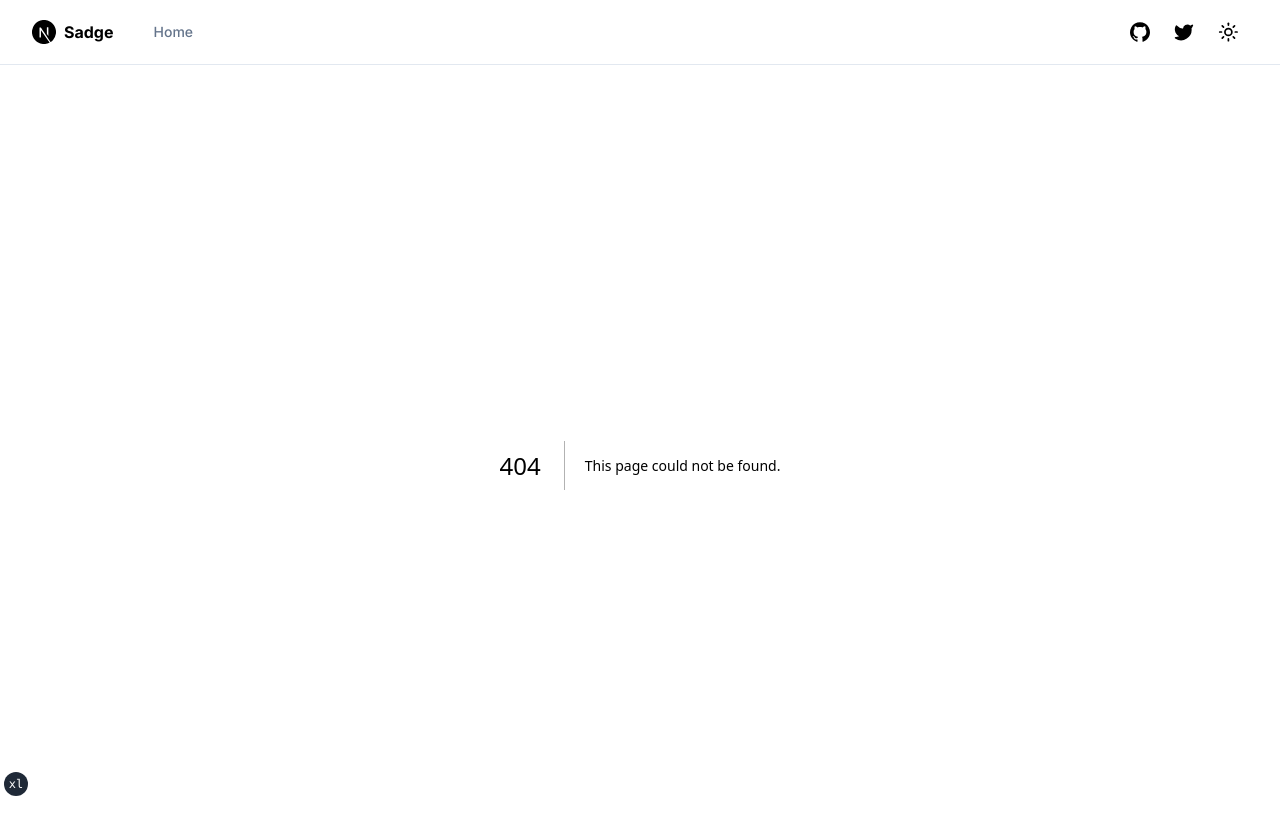
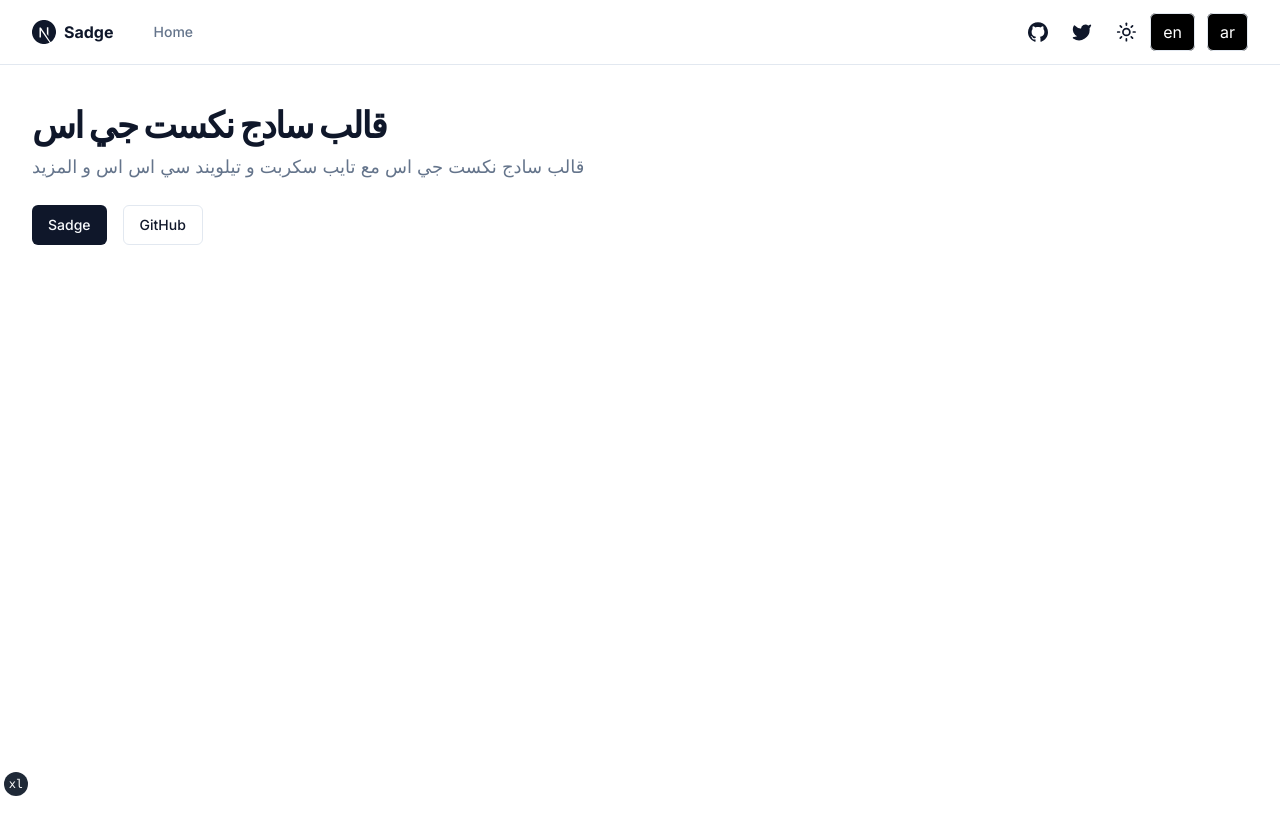
Before and after one commit to Vette1123/upstash-rag-chat, a Next.js app: page /ar in a window 1280 px wide. Before the commit this address had no page. Shown: the top 834 px of the page. After the commit the page ends 800 px from the top, so only its background shows below. Built offline with nearby package versions, Linux system fonts and the light colour scheme.

Commit message:
feat(i18n): support i18n localization

```diff
--- a/app/layout.tsx
+++ b/app/[lang]/layout.tsx
@@ -1,6 +1,7 @@
 import '@/styles/globals.css'
 
 import type { Metadata } from 'next'
+import { i18n, Locale } from '@/i18n.config'
 import { ThemeProvider } from '@/providers/theme-provider'
 
 import { siteConfig } from '@/config/site'
@@ -22,14 +23,19 @@
   },
 }
 
+export async function generateStaticParams() {
+  return i18n.locales.map((locale) => ({ lang: locale }))
+}
+
 interface RootLayoutProps {
   children: React.ReactNode
+  params: { lang: Locale }
 }
 
-export default function RootLayout({ children }: RootLayoutProps) {
+export default function RootLayout({ children, params }: RootLayoutProps) {
   return (
     <>
-      <html lang="en" suppressHydrationWarning>
+      <html lang={params.lang} suppressHydrationWarning>
         <head />
         <body
           className={cn(
--- a/app/page.tsx
+++ b/app/[lang]/page.tsx
@@ -1,17 +1,25 @@
 import Link from 'next/link'
+import { Locale } from '@/i18n.config'
 
 import { siteConfig } from '@/config/site'
+import { getDictionary } from '@/lib/localization'
+import { cn } from '@/lib/utils'
 import { buttonVariants } from '@/components/ui/button'
 
-export default function IndexPage() {
+interface IndexPageProps {
+  params: { lang: Locale }
+}
+
+export default async function IndexPage({ params }: IndexPageProps) {
+  const { page } = await getDictionary(params.lang)
   return (
     <section className="container grid items-center gap-6 pb-8 pt-6 md:py-10">
       <div className="flex max-w-[980px] flex-col items-start gap-2">
         <h1 className="text-3xl font-extrabold leading-tight tracking-tighter md:text-4xl">
-          Sadge Next.js Starter Template
+          {page.home.title}
         </h1>
         <p className="max-w-[700px] text-lg text-muted-foreground">
-          A Next.js starter template with TypeScript, Tailwind CSS, and more.
+          {page.home.description}
         </p>
       </div>
       <div className="flex gap-4">
@@ -19,7 +27,7 @@
           href={siteConfig.links.github}
           target="_blank"
           rel="noreferrer"
-          className={buttonVariants()}
+          className={cn(buttonVariants())}
         >
           Sadge
         </Link>
--- /dev/null
+++ b/components/locale-switcher.tsx
@@ -0,0 +1,53 @@
+'use client'
+
+import Link from 'next/link'
+import { usePathname } from 'next/navigation'
+import { i18n } from '@/i18n.config'
+
+export default function LocaleSwitcher() {
+  const pathName = usePathname()
+
+  const redirectedPathName = (locale: string) => {
+    if (!pathName) return '/'
+
+    const pathnameIsMissingLocale = i18n.locales.every(
+      (locale) =>
+        !pathName.startsWith(`/${locale}/`) && pathName !== `/${locale}`
+    )
+
+    if (pathnameIsMissingLocale) {
+      if (locale === i18n.defaultLocale) return pathName
+      return `/${locale}${pathName}`
+    } else {
+      if (locale === i18n.defaultLocale) {
+        const segments = pathName.split('/')
+        const isHome = segments.length === 2
+        if (isHome) return '/'
+
+        segments.splice(1, 1)
+        return segments.join('/')
+      }
+
+      const segments = pathName.split('/')
+      segments[1] = locale
+      return segments.join('/')
+    }
+  }
+
+  return (
+    <ul className="flex gap-x-3">
+      {i18n.locales.map((locale) => {
+        return (
+          <li key={locale}>
+            <Link
+              href={redirectedPathName(locale)}
+              className="rounded-md border bg-black px-3 py-2 text-white"
+            >
+              {locale}
+            </Link>
+          </li>
+        )
+      })}
+    </ul>
+  )
+}
--- a/components/site-header.tsx
+++ b/components/site-header.tsx
@@ -6,6 +6,8 @@
 import { MainNav } from '@/components/main-nav'
 import { MobileNav } from '@/components/movile-nav'
 import { ThemeToggle } from '@/components/theme-toggle'
+
+import LocaleSwitcher from './locale-switcher'
 
 export function SiteHeader() {
   return (
@@ -46,6 +48,7 @@
               </div>
             </Link>
             <ThemeToggle />
+            <LocaleSwitcher />
           </nav>
         </div>
       </div>
--- /dev/null
+++ b/i18n.config.ts
@@ -0,0 +1,6 @@
+export const i18n = {
+  defaultLocale: 'en',
+  locales: ['en', 'ar'],
+} as const
+
+export type Locale = (typeof i18n)['locales'][number]
--- /dev/null
+++ b/lib/localization.ts
@@ -0,0 +1,10 @@
+import 'server-only'
+
+import type { Locale } from '@/i18n.config'
+
+const dictionaries = {
+  ar: () => import('@/localization/ar.json').then((module) => module.default),
+  en: () => import('@/localization/en.json').then((module) => module.default),
+}
+
+export const getDictionary = async (locale: Locale) => dictionaries[locale]()
--- /dev/null
+++ b/localization/ar.json
@@ -0,0 +1,12 @@
+{
+  "navigation": {
+    "Home": "الرئيسية",
+    "About": "عنا"
+  },
+  "page": {
+    "home": {
+      "title": "قالب سادج نكست جي اس",
+      "description": "قالب سادج نكست جي اس مع تايب سكربت و تيلويند سي اس اس و المزيد"
+    }
+  }
+}
--- /dev/null
+++ b/localization/en.json
@@ -0,0 +1,12 @@
+{
+  "navigation": {
+    "home": "Home",
+    "about": "About"
+  },
+  "page": {
+    "home": {
+      "title": "Sadge Next.js Starter Template",
+      "description": "A Next.js starter template with TypeScript, Tailwind CSS, and more."
+    }
+  }
+}
--- a/package.json
+++ b/package.json
@@ -10,11 +10,13 @@
     "postinstall": "husky install"
   },
   "dependencies": {
+    "@formatjs/intl-localematcher": "^0.5.2",
     "@radix-ui/react-dialog": "^1.0.5",
     "@radix-ui/react-slot": "^1.0.2",
     "class-variance-authority": "^0.7.0",
     "clsx": "^2.0.0",
     "lucide-react": "^0.292.0",
+    "negotiator": "^0.6.3",
     "next": "14.0.1",
     "next-themes": "^0.2.1",
     "react": "18.2.0",
@@ -26,6 +28,7 @@
     "@commitlint/cli": "^18.2.0",
     "@commitlint/config-conventional": "^18.1.0",
     "@ianvs/prettier-plugin-sort-imports": "^4.1.1",
+    "@types/negotiator": "^0.6.3",
     "@types/node": "^20.8.10",
     "@types/react": "^18.2.34",
     "@types/react-dom": "^18.2.14",
@@ -39,6 +42,7 @@
     "husky": "^8.0.3",
     "postcss": "^8.4.31",
     "prettier": "^3.0.3",
+    "server-only": "^0.0.1",
     "tailwindcss": "^3.3.5",
     "typescript": "^5.2.2"
   },
```
Also changed, not shown: middleware.ts (added, +50 -0 lines), 2 other files (tests, documents, lock files or other folders).
